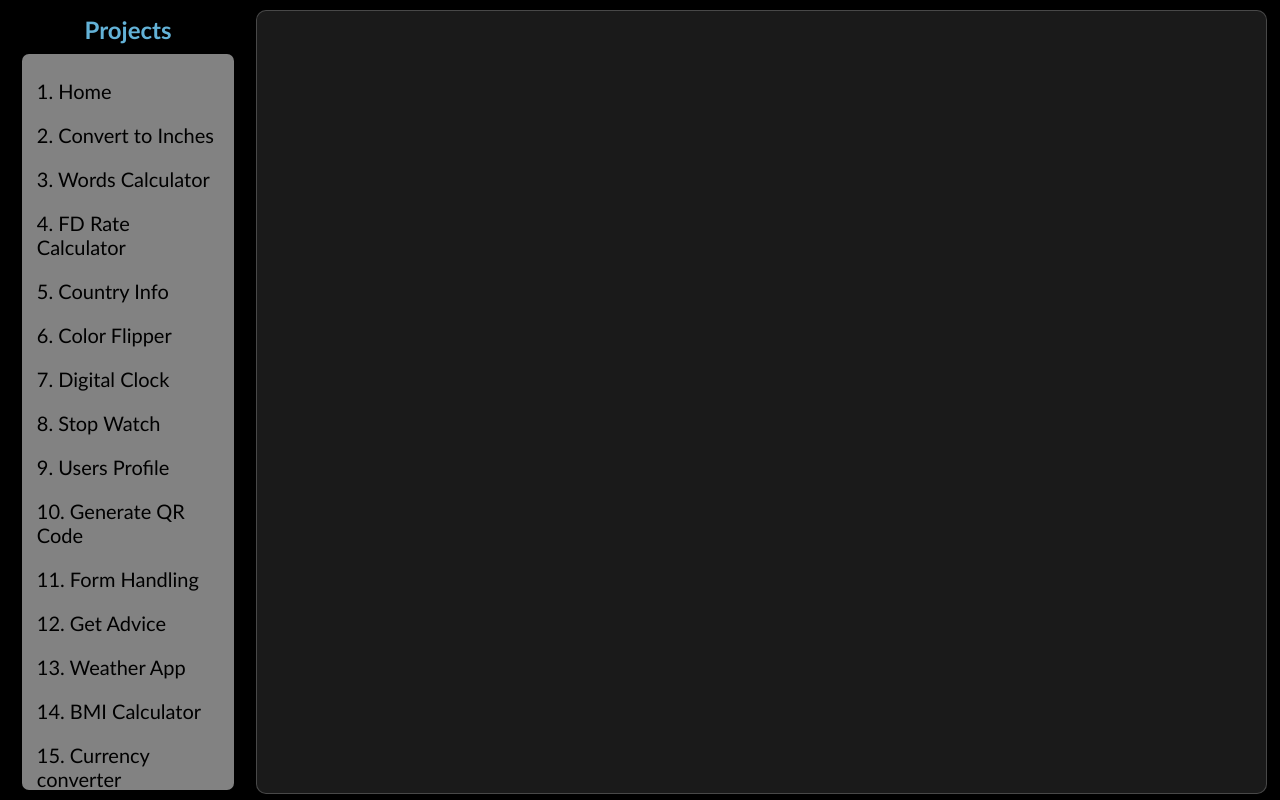
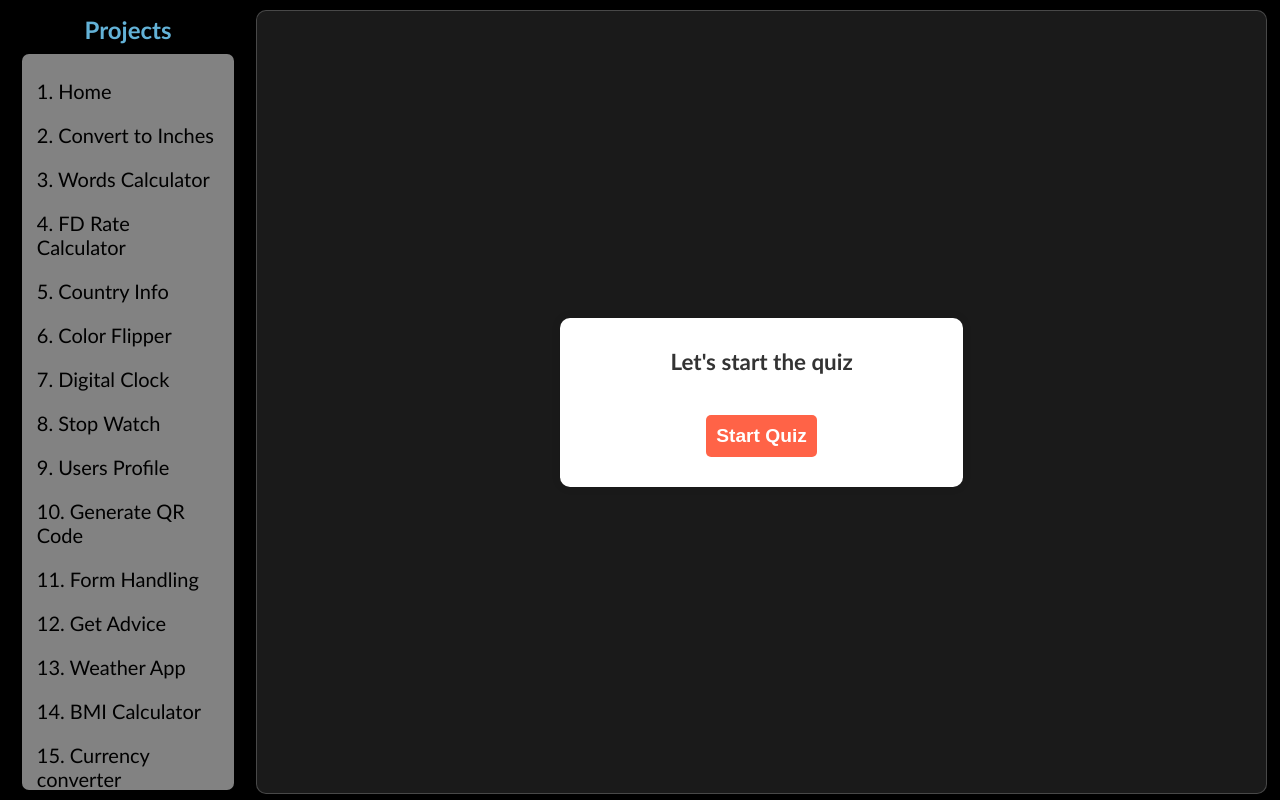
Before and after one commit to Vigneshwaran-PS/React-Mini-projects, a React (Vite) app: page /queAndAns in a window 1280 px wide. Built offline with nearby package versions, Linux system fonts and the light colour scheme.

Commit message:
ft (Quiz) : Que and Ans app

```diff
--- a/src/Calender/Calender.css
+++ b/src/Calender/Calender.css
@@ -7,7 +7,7 @@
 
 .calender-wrapper{
     background-color: white;
-    width: 50%;
+    width: 35%;
     /* height: 40%; */
     margin-top: 100px;
     padding: 10px;
--- a/src/Content/ContentPage.jsx
+++ b/src/Content/ContentPage.jsx
@@ -19,6 +19,7 @@ import CurrencyConv from "../CurrenyConverter/CurrencyConv";
 import StrongPassGenerator from "../PasswordGenerator/StrongPassGenerator";
 import Faq from "../FAQ/Faq";
 import Calender from "../Calender/Calender";
+import QueAndAns from "../QueAndAns/QueAndAns";
 
 const ContentPage = () => {
     return (
@@ -44,6 +45,7 @@ const ContentPage = () => {
             <Route path="/pass" element={<StrongPassGenerator/>}/>
             <Route path="/faq" element={<Faq/>}/>
             <Route path="/calender" element={<Calender/>}/>
+            <Route path="/queAndAns" element={<QueAndAns/>}/>
           </Routes>
         </div>
       </div>
--- a/src/Navbar/Navbar.jsx
+++ b/src/Navbar/Navbar.jsx
@@ -27,6 +27,7 @@ const NavBar = () => {
                         <li><NavLink to="/pass" className={({ isActive }) => isActive ? 'active' : ''}>16. Password Generator</NavLink></li>
                         <li><NavLink to="/faq" className={({ isActive }) => isActive ? 'active' : ''}>17. FAQ</NavLink></li>
                         <li><NavLink to="/calender" className={({ isActive }) => isActive ? 'active' : ''}>18. Calender</NavLink></li>
+                        <li><NavLink to="/queAndAns" className={({ isActive }) => isActive ? 'active' : ''}>19. Que And Ans</NavLink></li>
                     </ul>
                 </div>
             </div>
--- /dev/null
+++ b/src/QueAndAns/QueAndAns.css
@@ -0,0 +1,148 @@
+.que-and-ans-container{
+    width: 100%;
+    height: 100%;
+    display: flex;
+    justify-content: center;
+    align-items: center;
+}
+
+.que-and-ans-wrapper{
+    width: 40%;
+    background-color: white;
+    padding: 20px;
+    border-radius: 10px;
+    box-shadow: 0 0 10px 0 rgba(0, 0, 0, 0.1);
+    display: flex;
+    flex-direction: column;
+    align-items: center;
+    justify-content: center;
+    gap: 20px;
+}
+
+.header-container{
+    width: 100%;
+    height: 100%;
+    padding: 10px;
+    border-radius: 5px;
+    display: flex;
+    align-items: center;
+    justify-content: center;
+    font-size: 1.4rem;
+    font-weight: 600;
+    color: #333;
+    text-align: center;
+}
+
+.score-board{
+    width: 100%;
+    height: 100%;
+    background-color: #f0f0f0;
+    padding: 10px;
+    border-radius: 5px;
+    margin-bottom: 20px;
+}
+
+.score-board p{
+    font-size: 1.2rem;
+    font-weight: 600;
+    color: #333;
+    text-align: center;
+}
+
+.question-and-answer-container{
+    width: 100%;
+    height: 100%;
+    background-color: #f0f0f0;
+    padding: 10px;
+    border-radius: 5px;
+    margin-bottom: 20px;
+    display: flex;
+    flex-direction: column;
+    align-items: center;
+    justify-content: center;
+    gap: 25px;
+}
+
+.question-and-answer-container h2{
+    font-size: 1.5rem;
+    font-weight: 600;
+    color: #333;
+    text-align: center;
+}
+
+.question-and-answer-container p{
+    font-size: 1.2rem;
+    font-weight: 600;
+    color: #333;
+    text-align: center;
+}
+
+.options-container{
+    display: flex;
+    flex-direction: row;
+    align-items: center;
+    justify-content: center;
+    gap: 15px;
+}
+
+.options-container button{
+    width: 100%;
+    height: 100%;
+    background-color: #2aaaff;
+    padding: 10px;
+    border-radius: 5px;
+    outline: none;
+    border: none;
+    cursor: pointer;
+    color: white;
+    font-weight: 600;
+    text-align: center;
+    font-size: 1rem;
+}
+
+.quiz-start-button-container{
+    width: 100%;
+    height: 100%;
+    padding: 10px;
+    border-radius: 5px;
+    display: flex;
+    align-items: center;
+    justify-content: center;
+}
+
+.quiz-start-button-container button{
+    font-size: 1.2rem;
+    font-weight: 600;
+    color: white;
+    background-color: tomato;
+    padding: 10px;
+    border-radius: 5px;
+    outline: none;
+    border: none;
+    cursor: pointer;
+    transition: all 0.3s ease;
+}
+
+.quiz-start-button-container button:hover{
+    background-color: rgb(253, 56, 21);
+}
+
+
+.score-board{
+    display: flex;
+    flex-direction: column;
+    align-items: center;
+    justify-content: center;
+    gap: 20px;
+}
+
+
+.score-board .reset{
+    font-size: 1rem;
+    padding: .5rem;
+    background: #2aaaff;
+    color: white;
+    outline: none;
+    border: none;
+    border-radius: 10px;
+}
--- /dev/null
+++ b/src/QueAndAns/QueAndAns.jsx
@@ -0,0 +1,158 @@
+import React, { useEffect, useReducer } from 'react'
+import './QueAndAns.css'
+
+
+function reducer(state,action){
+    switch(action.type){
+        default:
+            return state
+        case 'START_QUIZ':
+            return { ...state, currentQuestion: state.currentQuestion + 1, timer: 10 };
+        case 'INCREASE_SCORE':
+            return {...state,currentScore:state.currentScore+1}
+        case 'JUMP_NEXT':
+            if (state.currentQuestion < state.questions.length) {
+                return { ...state, currentQuestion: state.currentQuestion + 1, timer: 10 };
+            } else {
+                return { ...state, currentQuestion: 0, showScore: true, timer: null };
+            }
+        case 'RESET':
+            return { ...initialState }
+        case 'SET_TIMER':
+            return {...state,timer:10}
+        case 'DECREASE_TIMER':
+            return { ...state, timer: state.timer - 1 }
+
+
+    }
+}
+
+const initialState = {
+    currentScore: 0,
+    totalScore: 3,
+    currentQuestion: 0,
+    timer : null,
+    showScore : false,
+    questions: [
+        {
+            id: 1,
+            question: 'What is the largest planet in our solar system?',
+            options: ['Earth', 'Saturn', 'Jupiter', 'Mars'],
+            answer: 'Jupiter',
+        },
+        {
+            id: 2,
+            question: 'Who wrote the play "Romeo and Juliet"?',
+            options: ['Charles Dickens', 'William Shakespeare', 'Leo Tolstoy', 'Mark Twain'],
+            answer: 'William Shakespeare',
+        },
+        {
+            id: 3,
+            question: 'Which element has the chemical symbol "O"?',
+            options: ['Gold', 'Oxygen', 'Osmium', 'Oxide'],
+            answer: 'Oxygen',
+        }
+    ]
+
+}
+
+const QueAndAns = () => {
+
+    const [state,dispatch] = useReducer(reducer,initialState)
+
+
+    function startQuiz(){
+        dispatch({type:"START_QUIZ"})
+    }
+
+
+    useEffect(()=> {
+
+        console.log("Inside UseEffect")
+        if (state.currentQuestion === 0 || state.showScore) return;
+
+        const interval = setInterval(() => {
+        if (state.timer > 0) {
+            dispatch({ type: 'DECREASE_TIMER' });
+        } else {
+            dispatch({ type: 'JUMP_NEXT' });
+            dispatch({ type: 'SET_TIMER' });
+        }
+    }, 1000);
+
+        return ()=>clearInterval(interval)
+    },[state.timer, state.currentQuestion, state.showScore])
+
+  return (
+    <div className='que-and-ans-container'>
+        <div className='que-and-ans-wrapper'>
+
+            {
+                (state.currentQuestion == 0 && !state.showScore) &&
+                    <>
+                        <div className="header-container">
+                            <p>Let's start the quiz</p>
+                        </div>
+                        <div className="quiz-start-button-container">
+                            <button onClick={startQuiz}>Start Quiz</button>
+                        </div>
+                    </>
+
+            }
+
+            {
+                state.currentQuestion > 0 && state.currentQuestion <= state.questions.length && (
+                    <div className="question-and-answer-container">
+                        <QuizContent
+                            currrentQuestion={state.questions[state.currentQuestion - 1]}
+                            state={state}
+                            dispatch={dispatch}
+                        />
+                    </div>
+                )
+            }
+
+
+            {
+                state.showScore && (
+                    <div className="score-board">
+                        <p className='score'>Your score is : {state.currentScore}/{state.questions.length}</p>
+                        <button className="reset" onClick={() => dispatch({ type: 'RESET' })}>Reset</button>
+                    </div>
+                )
+            }
+        </div>
+    </div>
+  )
+}
+
+
+function QuizContent({currrentQuestion,state,dispatch}){
+
+    function checkAns(ans){
+        if(ans === currrentQuestion.answer){
+            dispatch({type:"INCREASE_SCORE"})
+        }
+
+        dispatch({type:"JUMP_NEXT",payload : currrentQuestion.id})
+    }
+
+
+    return (
+        <>
+            <h2>Question {currrentQuestion.id}</h2>
+            <p>{currrentQuestion.question}</p>
+            <div className="options-container">
+                {
+                    currrentQuestion.options
+                            .map((opt,index) => (
+                                    <button key={index} onClick={() => checkAns(opt)}>{opt}</button>
+                            ))
+                    }
+            </div>
+            <p>Time Left: {state.timer}s</p>
+        </>
+    )
+}
+
+export default QueAndAns
```
